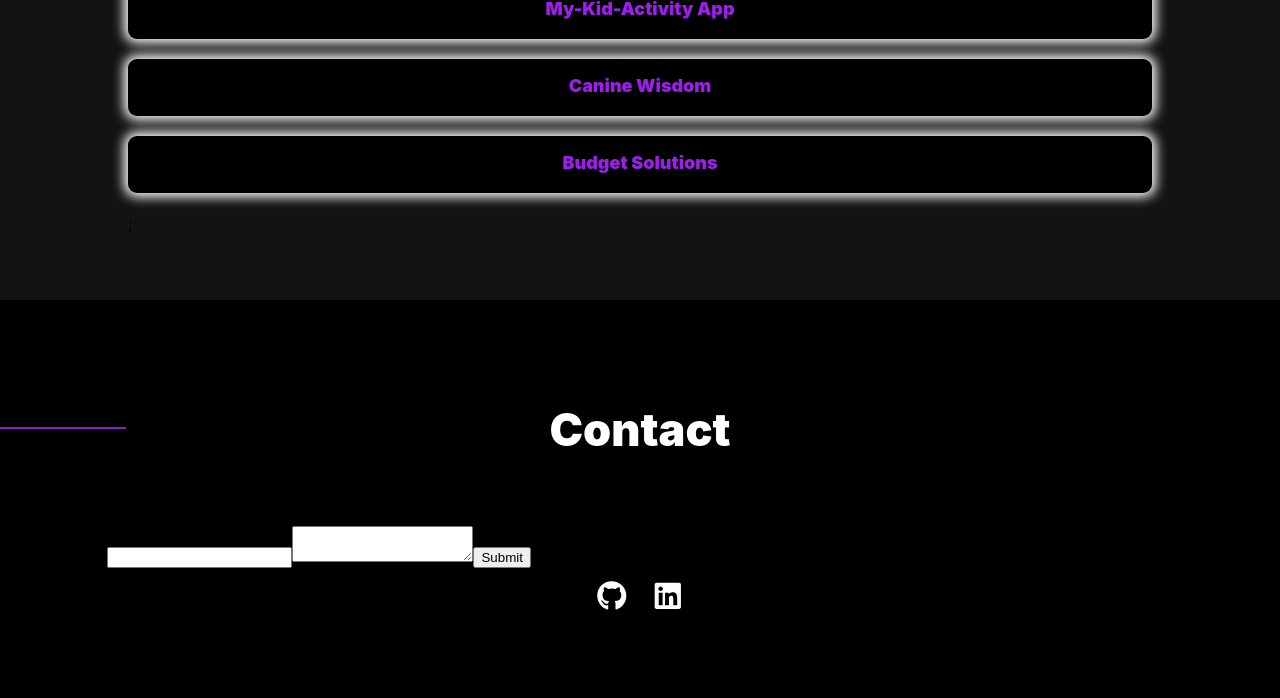
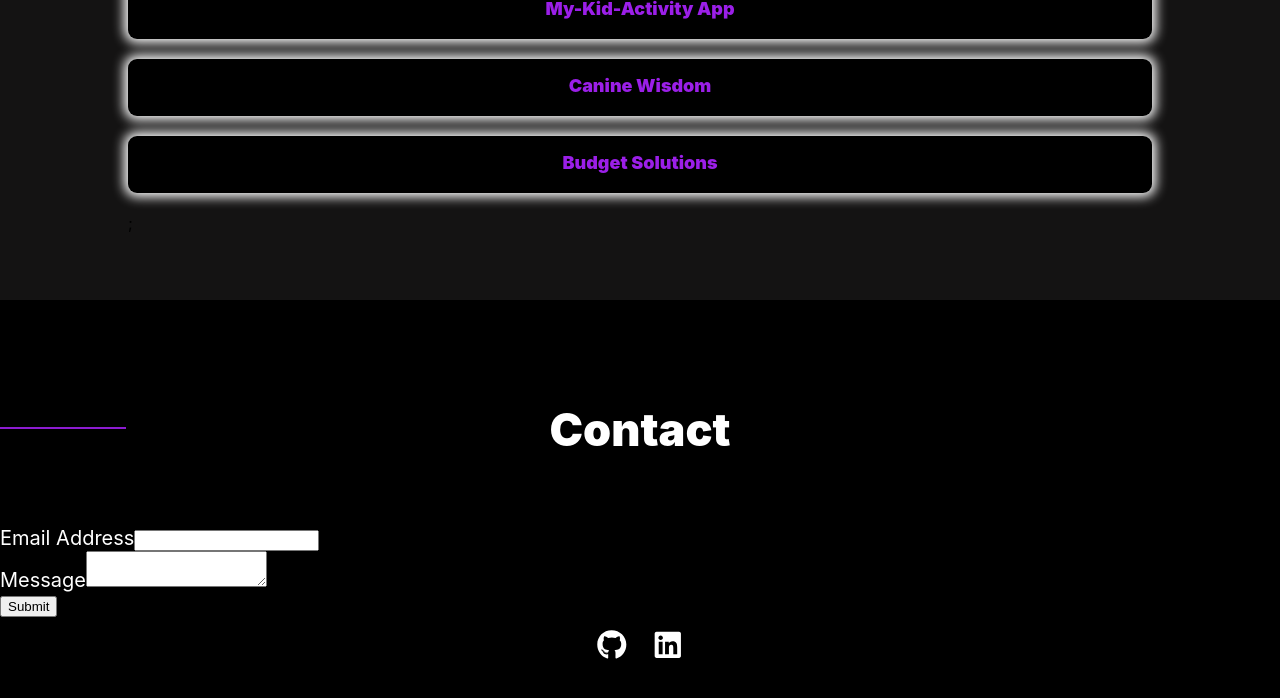
Before and after one commit to Anup-SoftwareDev/Portfolio-React, a React (Create React App) app: page / in a window 1280 px wide. Shown: the part 2244-2942 px from the top of the page. Built offline with nearby package versions, Linux system fonts and the light colour scheme.

Commit message:
formspree functionion as required

```diff
--- a/src/components/Contact/Contact.module.css
+++ b/src/components/Contact/Contact.module.css
@@ -20,4 +20,6 @@
 .MyForm {
     color: white;
     font-size: 20px;
+    display: flex;
+    flex-direction: column;
 }
--- a/src/components/Contact/Form.js
+++ b/src/components/Contact/Form.js
@@ -1,39 +1,66 @@
 import React from 'react';
 import { useForm, ValidationError } from '@formspree/react';
+import classes from './Contact.module.css';
 
 function ContactForm() {
   const [state, handleSubmit] = useForm("xrgjdalo");
-  if (state.succeeded) {
-      return <p>Thanks for joining!</p>;
-  }
+ // if (state.succeeded) {
+   //   return <p>Thanks for joining!</p>;
+  //}
   return (
+    <div className = {classes.MyForm} >
       <form onSubmit={handleSubmit}>
+      <div>
         <label htmlFor="email">
           Email Address
         </label>
+        {state.succeeded?
+        <input
+          id=""
+          type=""
+          name=""
+          value = ""
+        />:
         <input
           id="email"
           type="email"
           name="email"
         />
+        }
         <ValidationError
           prefix="Email"
           field="email"
           errors={state.errors}
         />
+       </div>
+
+       <div>
+            <label htmlFor="email">
+              Message
+            </label>
+            {state.succeeded?
+            <textarea
+              id=""
+              name=""
+              value=""
+            />:
             <textarea
             id="message"
             name="message"
-      />
+            />}
             <ValidationError
               prefix="Message"
               field="message"
               errors={state.errors}
             />
+       </div>
         <button type="submit" disabled={state.submitting}>
           Submit
         </button>
+      {state.succeeded&&
+      <p>Thank you for the message. I will get back to you shortly!</p>}
     </form>
+    </div>
   );
 }
 
```
Lines whose indentation alone changed are shown as unchanged.
